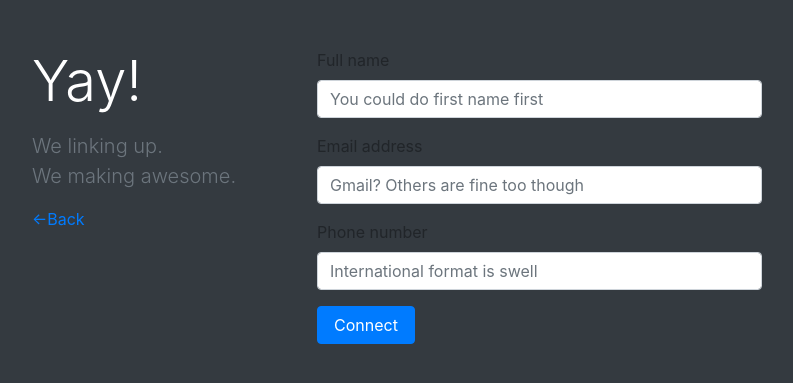
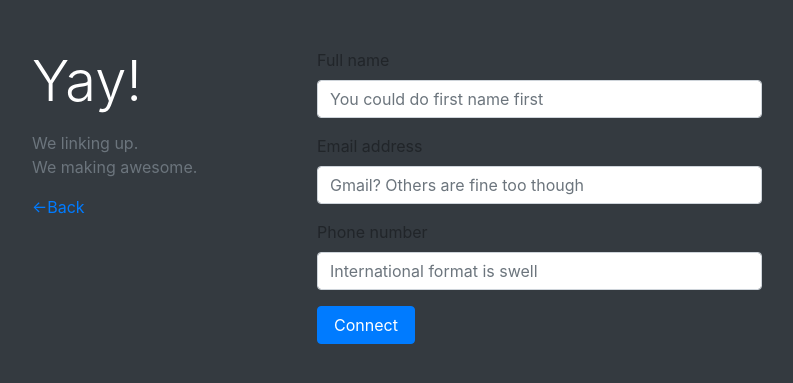
Before and after one commit to thedejijoseph/edith, a Python web app: template templates/page.html in a window 1280 px wide. Shown: the top 383 px of the page, without its empty margins (243-1036 px from the left). Run offline with Jinja, Linux system fonts and the light colour scheme; the template is opened without the code that fills it, so the values that code supplies are empty; some libraries are stand-ins or nearby versions.

Commit message:
minor style changes

```diff
--- a/templates/page.html
+++ b/templates/page.html
@@ -13,8 +13,8 @@
     <div class="container">
       <div class="row justify-content-center my-5">
         <div class="col-md-3">
-          <p class="display-4 lead text-white">Yay!</p>
-          <p class="lead text-muted">We linking up. <br>We making awesome.</p>
+          <p class="display-4 text-white">Yay!</p>
+          <p class="text-muted">We linking up. <br>We making awesome.</p>
           <p class="text-primary"><a href="/">&larr;Back</a></p>
         </div>
         <div class="col-md-5">
```
